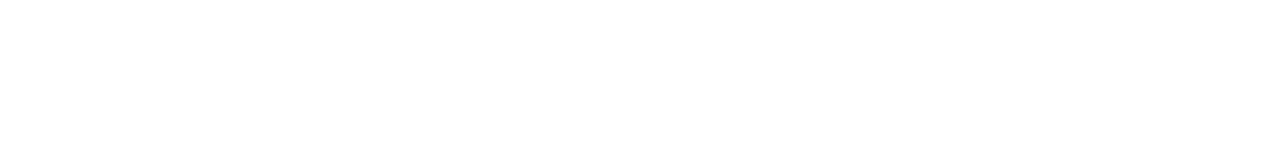
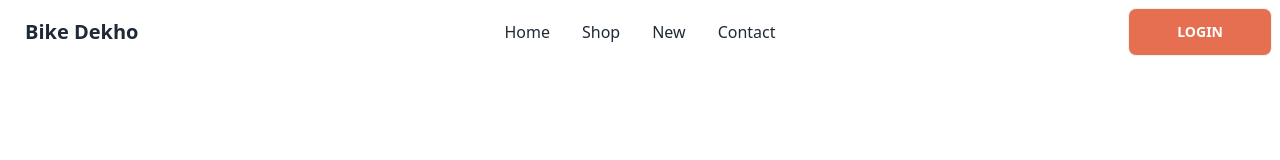
Before and after one commit to mashuq0068/bike-project, a plain HTML site: page index.html in a window 1280 px wide. Drawn offline with nearby package versions, Linux system fonts and the light colour scheme.

Commit message:
added the nav

```diff
--- a/index.html
+++ b/index.html
@@ -4,8 +4,52 @@
     <meta charset="UTF-8">
     <meta name="viewport" content="width=device-width, initial-scale=1.0">
     <title>Document</title>
+    <link href="https://cdn.jsdelivr.net/npm/daisyui@3.3.1/dist/full.css" rel="stylesheet" type="text/css" />
+<script src="https://cdn.tailwindcss.com"></script>
+    <script src="https://cdn.tailwindcss.com"></script>
 </head>
 <body>
+    <header>
+<nav>
+    <div class="navbar bg-base-100">
+        <div class="navbar-start">
+          <div class="dropdown">
+            <label tabindex="0" class="btn btn-ghost lg:hidden">
+              <svg xmlns="http://www.w3.org/2000/svg" class="h-5 w-5" fill="none" viewBox="0 0 24 24" stroke="currentColor"><path stroke-linecap="round" stroke-linejoin="round" stroke-width="2" d="M4 6h16M4 12h8m-8 6h16" /></svg>
+            </label>
+            <ul tabindex="0" class="menu menu-sm dropdown-content mt-3 z-[1] p-2 shadow bg-base-100 rounded-box w-52">
+              <li><a>Home</a></li>
 
+              <li><a>Shop</a></li>
+              <li><a>New</a></li>
+
+              <li><a>Contact</a></li>
+            </ul>
+          </div>
+          <a class="btn btn-ghost normal-case text-xl">Bike Dekho</a>
+        </div>
+
+           <ul class="space-x-8">
+                <li><a>Home</a></li>
+
+                <li><a>Shop</a></li>
+                <li><a>New</a></li>
+
+                <li><a>Contact</a></li>
+              </ul>
+
+        <div class="navbar-end ">
+          <a class="btn bg-[#E76F51] px-12 py-4 text-white ">Login</a>
+
+        </div>
+      </div>
+</nav>
+    </header>
+    <main>
+
+    </main>
+    <footer>
+
+    </footer>
 </body>
 </html>
--- /dev/null
+++ b/tailwind.config.js
@@ -0,0 +1,8 @@
+/** @type {import('tailwindcss').Config} */
+module.exports = {
+    content: ["./src/**/*.{html,js}"],
+    theme: {
+      extend: {},
+    },
+    plugins: [],
+  }
```
